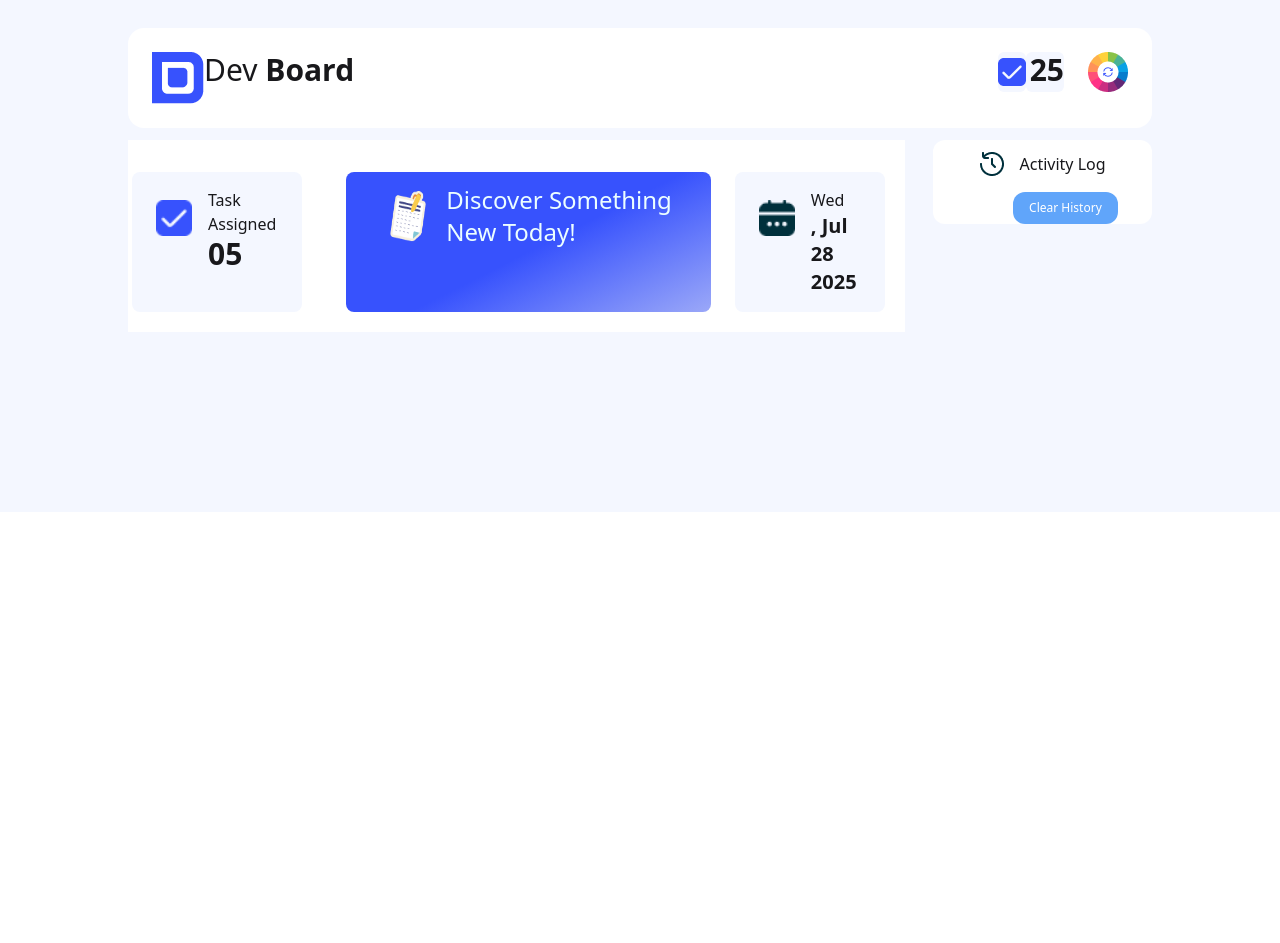
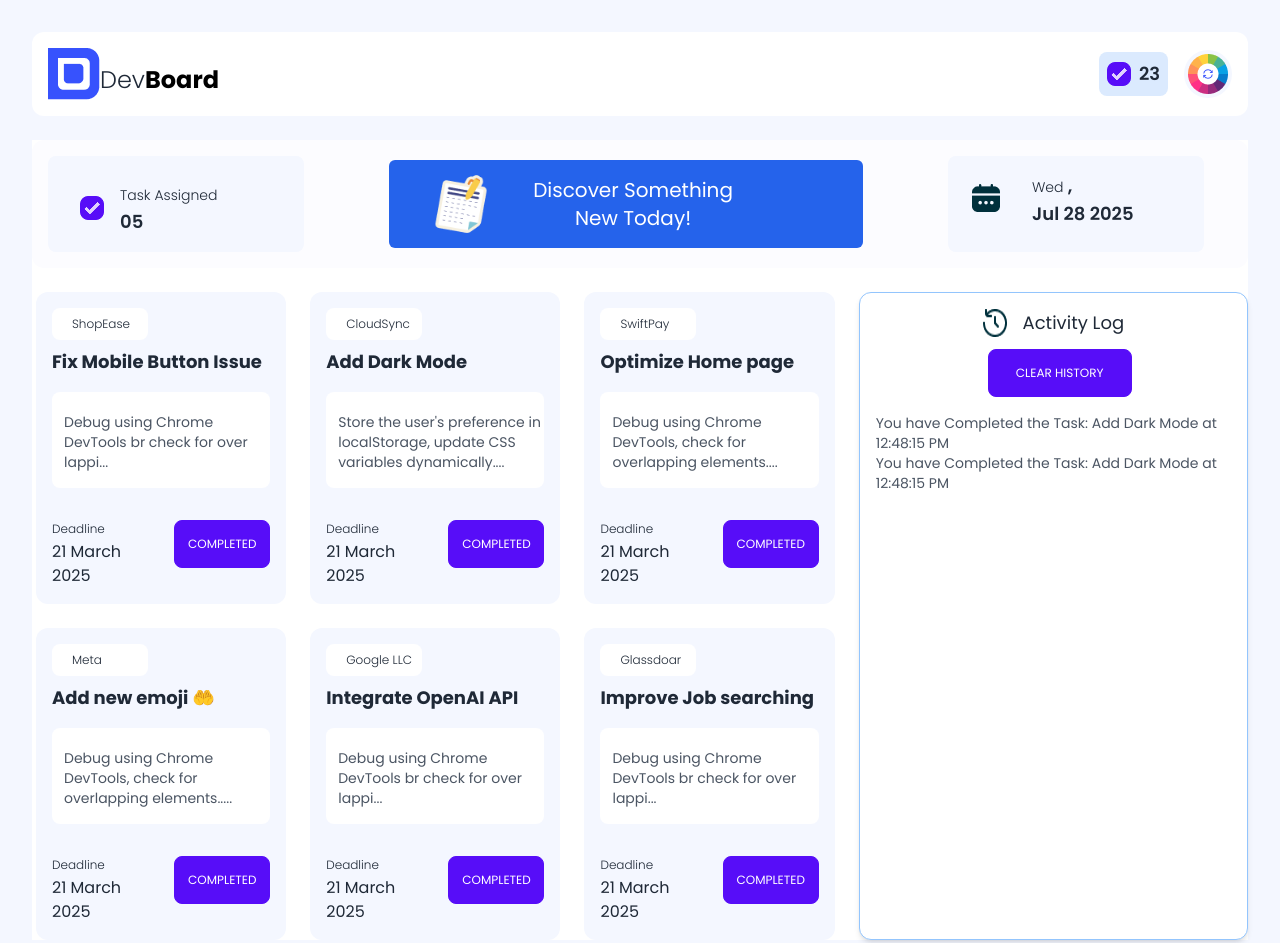
Before and after one commit to sufianminhaz/assignment-5, a plain HTML site: page index.html in a window 1280 px wide. Before the commit the page ends 800 px from the top, so only its background shows below. Drawn offline with nearby package versions, Linux system fonts and the light colour scheme.

Commit message:
completed first html code

```diff
--- a/index.html
+++ b/index.html
@@ -3,122 +3,147 @@
 <head>
     <meta charset="UTF-8">
     <meta name="viewport" content="width=device-width, initial-scale=1.0">
-    <title>Assingnment-5</title>
-    <link href="https://cdn.jsdelivr.net/npm/daisyui@5.0.0-beta.9/daisyui.css" rel="stylesheet" type="text/css" />
-<script src="https://cdn.jsdelivr.net/npm/@tailwindcss/browser@4"></script>
+    <title>DevBoard</title>
     <script src="https://cdn.tailwindcss.com"></script>
-    <link rel="preconnect" href="https://fonts.googleapis.com">
-<link rel="preconnect" href="https://fonts.gstatic.com" crossorigin>
-<link href="https://fonts.googleapis.com/css2?family=Poppins:ital,wght@0,100;0,200;0,300;0,400;0,500;0,600;0,700;0,800;0,900;1,100;1,200;1,300;1,400;1,500;1,600;1,700;1,800;1,900&family=Sora:wght@100..800&display=swap" rel="stylesheet">
+    <link href="https://cdn.jsdelivr.net/npm/daisyui@3.0.0/dist/full.css" rel="stylesheet" type="text/css" />
+    <link href="https://fonts.googleapis.com/css2?family=Poppins:wght@300;400;600;700&display=swap" rel="stylesheet">
+    <style>
+        body { font-family: 'Poppins', sans-serif; }
+    </style>
+</head>
+<body class="bg-[#F4F7FF] p-8 flex flex-col items-center">
 
+    <!-- Header Section -->
+    <header class="w-full max-w-7xl flex justify-between items-center bg-[#FFFFFF] p-4 rounded-xl">
 
-</head>
-<body  class="bg-[#F4F7FF] px-32 pt-7" >
-
-    <header>
-        <!-- nav styles -->
-         <section class="bg-[#FFFFFF] rounded-2xl p-6 flex justify-between ">
-
-
-            <section>
-                <!-- logo styles -->
         <div class="flex">
             <img src="assets/logo.png" alt="">
-                    <h2 class="text-3xl font-light">Dev <span class="font-bold text-3xl">Board</span></h2>
+            <h1 class="text-2xl font-light mt-4 ">Dev<span class="text-black font-bold">Board</span></h1>
         </div>
+        <div class="flex items-center gap-4">
+            <div class="flex items-center gap-2 bg-blue-100 p-2 rounded-lg">
+                <input type="checkbox" checked class="checkbox checkbox-primary" />
+                <span class="text-lg font-semibold">23</span>
+            </div>
+            <div class="relative w-12 h-12 rounded-full bg-[#F4F7FF] flex items-center justify-center">
+                <img src="assets/theme-btn.png" alt="Logo" class="w-10 h-10">
+            </div>
+    </header>
 
-            </section>
-
-            <section>
-            <!-- btn styles -->
-             <div class="flex">
-                <button class="bg-[#F4F7FF] rounded-md"><img src="assets/checkbox.png" alt=""></button>
-             <h2 class="font-bold text-3xl pl-1 rounded-md bg-[#F4F7FF]">25</h2>
-             <button class="pl-6"><img src="assets/theme-btn.png" alt=""></button>
+    <!-- Main Content -->
+    <main class="w-full max-w-7xl mt-6 grid grid-cols-3 gap-6 bg-[#FFFFFF]">
+        <!-- Task Info -->
+        <div class="col-span-3 flex items-center justify-between bg-[#fcfcff] p-4 rounded-xl ">
+            <div class="flex items-center gap-2 bg-[#F4F7FF] w-64 h-24 rounded-lg">
+                <input type="checkbox" checked class="checkbox checkbox-primary mt-2 ml-8" />
+                <span class="text-lg font-semibold mt-2 ml-2"><span class="font-light text-sm">Task Assigned</span> <br> 05</span>
             </div>
-
-            </section>
-         </section>
-
-         <!-- grid section -->
-
-         <section class="flex">
-            <!-- grid section 1st div -->
-           <div>
-            <section class=" pt-3">
-                <!-- div for col-3 -->
-                <div class=" bg-[#FFFFFF]">
-
-                    <!-- nav div section -->
-                    <section class="grid grid-cols-8">
-                        <!--  task div -->
-                        <div class="mt-8 ml-1 mr-5 mb-5 flex bg-[#F4F7FF] rounded-lg col-span-2">
-                            <img class="w-9 h-9 mt-7 ml-6" src="assets/checkbox.png" alt="">
-                            <div class="">
-                                <h3 class="font-medium text-base m-4">Task Assigned  <br><span class="font-bold text-3xl">05</span></h3>
-
+            <!-- blue div -->
+           <div class="flex bg-blue-600 w-2/5 rounded-md">
+            <img class="w-16 h-16 ml-10 mt-3" src="assets/board.png" alt="">
+            <button class="font-medium text-xl m-4 ml-10 text-white">Discover Something <br> New Today!</button>
+           </div>
+           <!-- date div -->
+            <div class="flex mr-7 bg-[#F4F7FF] w-64 h-24 rounded-lg">
+                <img class="w-7 h-7 mr-5 mt-2 ml-6 mt-7" src="assets/calender.png" alt="">
+                <h2 class="text-lg font-semibold ml-3 mt-4"><span class="font-light text-sm">Wed</span> , <br> Jul 28 2025</h2>
             </div>
         </div>
 
-                        <!-- task div 2nd item -->
-                        <div class="col-span-4 flex bg-[linear-gradient(153deg,_rgba(55,82,253,1)_53%,_rgba(155,168,248,1)_100%)] mb-5 mt-8 ml-6 rounded-lg">
-                            <img class="w-11 h-14 ml-10 mr-4 mt-4" src="assets/board.png" alt="">
-                         <h2 class="font-medium text-2xl text-cyan-50 mt-3">Discover Something <br> New Today!</h2>
+        <!-- Task Cards -->
+        <div class="col-span-2 grid grid-cols-3 gap-6 ml-1">
+            <!-- =======1st card====== -->
+            <div class="card bg-[#F4F7FF]  p-4 rounded-xl ">
+                <h3 class="text-xs font-light w-24 mb-1 bg-[#FFFFFF] rounded-lg  pl-5 p-2">ShopEase</h3>
+                <p class="font-bold text-lg mt-1 mb-1">Fix Mobile Button Issue</p>
+                <p class="text-gray-600 text-sm bg-[#FFFFFF] w-full h-24 mt-3 rounded-lg pl-3 pt-5">Debug using Chrome DevTools br check for over lappi...</p>
+                <!-- btn 1st card -->
+                <div class="flex mt-5 ">
+                    <p class=" text-base mt-2"><span class="text-xs font-light">Deadline</span> <br> 21 March 2025</p>
+                <button class="btn btn-primary w-24 h-2 text-white font-medium text-xs ml-5 mt-3">Completed</button>
                 </div>
+            </div>
+            <!-- 2nd card -->
 
-                         <!-- task div 3rd item -->
-
-                         <div class="mt-8 ml-6 mr-5 mb-5 flex bg-[#F4F7FF] rounded-lg col-span-2">
-                            <img class="w-9 h-9 mt-7 ml-6" src="assets/calender.png" alt="">
-                            <div class="">
-                                <h3 class="font-medium text-base m-4">Wed <br><span class="font-bold text-xl">
-                                   , Jul 28 2025 </span></h3>
-
+             <div class="card bg-[#F4F7FF]  p-4 rounded-xl ">
+                <h3 class="text-xs font-light w-24 mb-1 bg-[#FFFFFF] rounded-lg  pl-5 p-2">CloudSync</h3>
+                <p class="font-bold text-lg mt-1 mb-1">Add Dark Mode</p>
+                <p class="text-gray-600 text-sm bg-[#FFFFFF] w-full h-24 mt-3 rounded-lg pl-3 pt-5">Store the user's preference in localStorage, update CSS variables dynamically....</p>
+                <!-- btn 2nd card -->
+                <div class="flex mt-5 ">
+                    <p class=" text-base mt-2"><span class="text-xs font-light">Deadline</span> <br> 21 March 2025</p>
+                    <button class="btn btn-primary w-24 h-2 text-white font-medium text-xs ml-5 mt-3">Completed</button>
                 </div>
             </div>
 
+            <!-- 3rd card -->
 
-                    </section>
+            <div class="card bg-[#F4F7FF]  p-4 rounded-xl ">
+                <h3 class="text-xs font-light w-24 mb-1 bg-[#FFFFFF] rounded-lg  pl-5 p-2">SwiftPay</h3>
+                <p class="font-bold text-lg mt-1 mb-1">Optimize  Home page </p>
+                <p class="text-gray-600 text-sm bg-[#FFFFFF] w-full h-24 mt-3 rounded-lg pl-3 pt-5">Debug using Chrome DevTools, check for overlapping elements....</p>
+                <!-- btn 3rd card -->
+                <div class="flex mt-5 ">
+                    <p class=" text-base mt-2"><span class="text-xs font-light">Deadline</span> <br> 21 March 2025</p>
+                    <button class="btn btn-primary w-24 h-2 text-white font-medium text-xs ml-5 mt-3">Completed</button>
+                </div>
+            </div>
 
+           <!-- ===4th card== -->
+
+
+            <div class="card bg-[#F4F7FF]  p-4 rounded-xl ">
+                <h3 class="text-xs font-light w-24 mb-1 bg-[#FFFFFF] rounded-lg  pl-5 p-2">Meta</h3>
+                <p class="font-bold text-lg mt-1 mb-1">Add new emoji 🤲</p>
+                <p class="text-gray-600 text-sm bg-[#FFFFFF] w-full h-24 mt-3 rounded-lg pl-3 pt-5">Debug using Chrome DevTools, check for overlapping elements.....</p>
+                <!-- btn 4th card -->
+                <div class="flex mt-5 ">
+                    <p class=" text-base mt-2"><span class="text-xs font-light">Deadline</span> <br> 21 March 2025</p>
+                    <button class="btn btn-primary w-24 h-2 text-white font-medium text-xs ml-5 mt-3">Completed</button>
+                </div>
+            </div>
+
+            <!-- 5th card -->
+
+             <div class="card bg-[#F4F7FF]  p-4 rounded-xl ">
+                <h3 class="text-xs font-light w-24 mb-1 bg-[#FFFFFF] rounded-lg  pl-5 p-2">Google LLC</h3>
+                <p class="font-bold text-lg mt-1 mb-1">Integrate OpenAI API </p>
+                <p class="text-gray-600 text-sm bg-[#FFFFFF] w-full h-24 mt-3 rounded-lg pl-3 pt-5">Debug using Chrome DevTools br check for over lappi...</p>
+                <!-- btn 5st card -->
+                <div class="flex mt-5 ">
+                    <p class=" text-base mt-2"><span class="text-xs font-light">Deadline</span> <br> 21 March 2025</p>
+                    <button class="btn btn-primary w-24 h-2 text-white font-medium text-xs ml-5 mt-3">Completed</button>
+                </div>
+            </div>
+
+            <!-- 6th card -->
+
+            <div class="card bg-[#F4F7FF]  p-4 rounded-xl ">
+                <h3 class="text-xs font-light w-24 mb-1 bg-[#FFFFFF] rounded-lg  pl-5 p-2">Glassdoar</h3>
+                <p class="font-bold text-lg mt-1 mb-1">Improve Job searching </p>
+                <p class="text-gray-600 text-sm bg-[#FFFFFF] w-full h-24 mt-3 rounded-lg pl-3 pt-5">Debug using Chrome DevTools br check for over lappi...</p>
+                <!-- btn 6st card -->
+                <div class="flex mt-5 ">
+                    <p class=" text-base mt-2"><span class="text-xs font-light">Deadline</span> <br> 21 March 2025</p>
+                    <button class="btn btn-primary w-24 h-2 text-white font-medium text-xs ml-5 mt-3">Completed</button>
+                </div>
+            </div>
 
         </div>
 
-             <!-- div for col-1 -->
-
-             </section>
-
+        <!-- Activity Log -->
+        <div class="col-span-1 border border-blue-300 p-4 rounded-xl bg-white shadow-md h-full flex flex-col">
+            <div class="flex justify-center">
+                <img src="assets/activity.png" alt="">
+                <h2 class="text-lg font-medium ml-4">Activity Log</h2>
             </div>
-<!-- -------------grid section 2nd div ---------------- -->
-           <div class="w-80 min-h-96">
-            <div class="col-span-1 bg-[#FFFFFF] ml-7 mt-3 rounded-xl">
-                <div class="flex justify-center pt-3 ">
-                    <img class="" src="assets/activity.png" alt="">
-                <h1 class="pl-4">Activity Log</h1>
+            <button class="btn btn-primary w-36 h-2 text-white font-medium text-xs ml-28 mt-3 justify-center">Clear History</button>
+            <div class="mt-4 text-sm text-gray-600 flex-grow overflow-auto">
+                <p>You have Completed the Task: Add Dark Mode at 12:48:15 PM</p>
+                <p>You have Completed the Task: Add Dark Mode at 12:48:15 PM</p>
             </div>
-
-                    <div class="ml-20">
-                        <button class="bg-blue-400 pl-4 pr-4 pt-2 pb-2 rounded-xl mt-4 font-medium text-xs text-white ">Clear History</button>
         </div>
-
-
-
-
-            </div>
-
-           </div>
-         </section>
-
-    </header>
-
-    <body>
-
-
-    </body>
-
-    <footer>
-
-    </footer>
-
+    </main>
 
 </body>
 </html>
```
Also changed, not shown: java/qstn.js (added), qstn-ans.html (added). Lines whose indentation alone changed are shown as unchanged.
